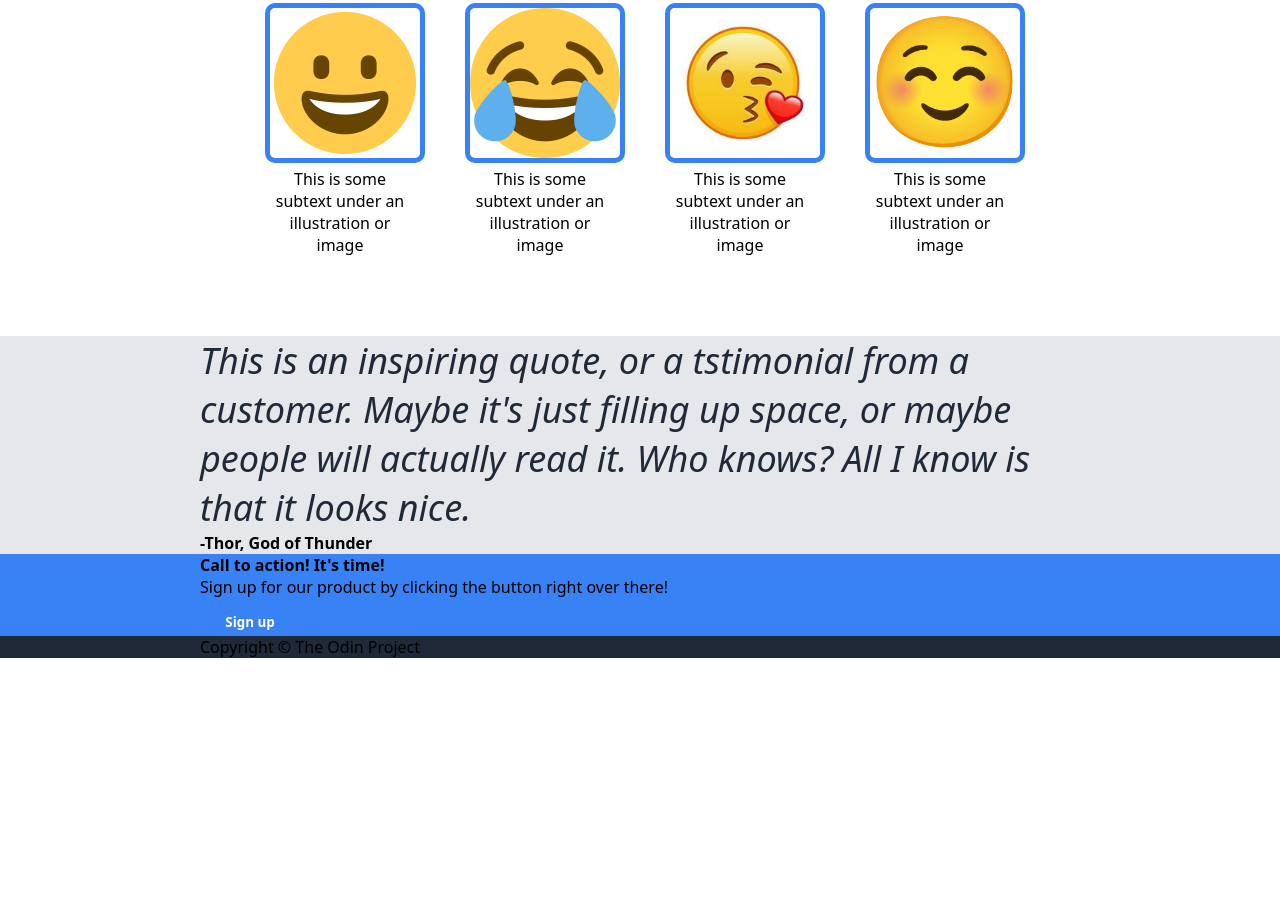
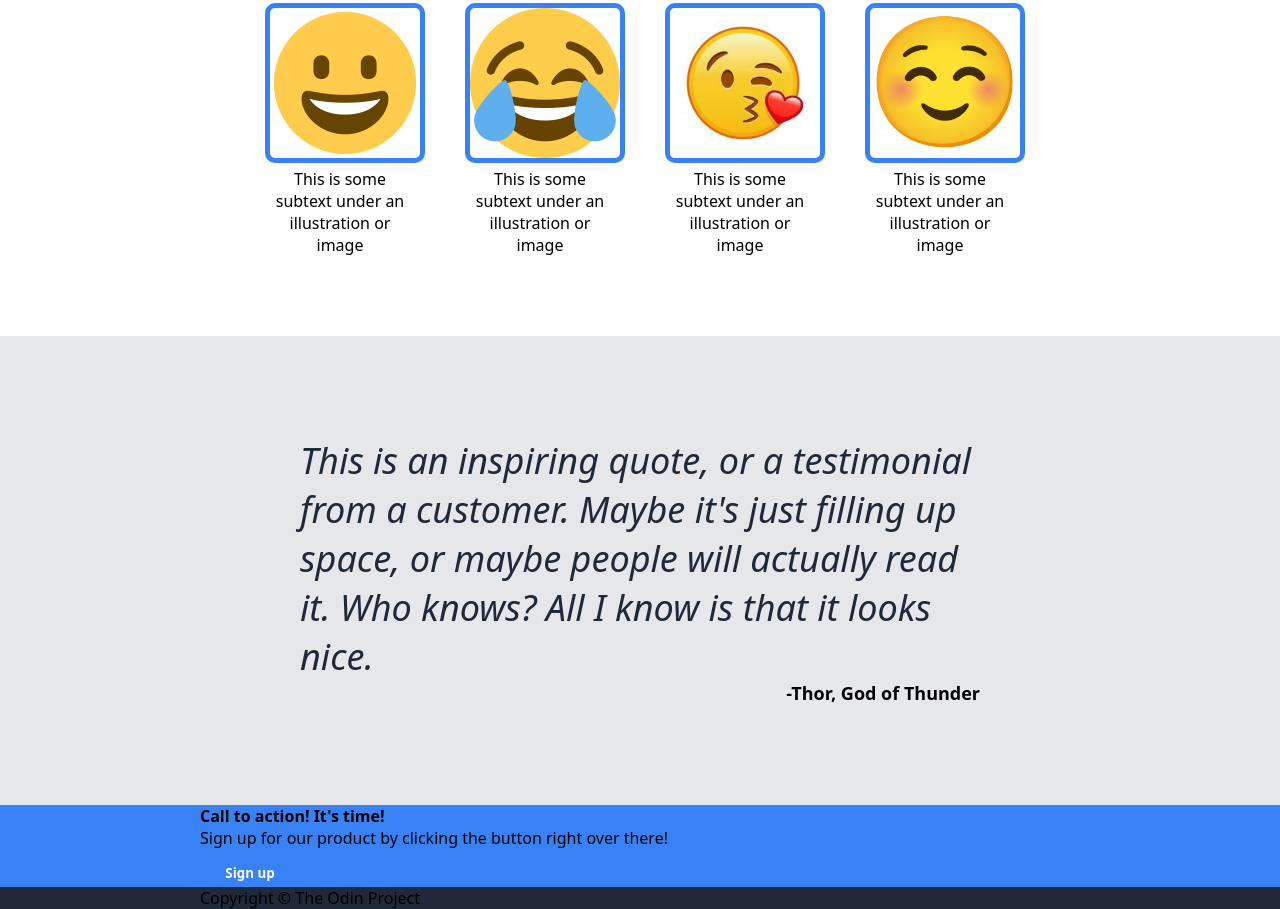
Before and after one commit to habbaszadegan/landing-page-2, a plain HTML site: page index.html in a window 1280 px wide. Shown: the part 679-1588 px from the top of the page. Before the commit the page ends 1337 px from the top, so only its background shows below. Drawn offline with Linux system fonts and the light colour scheme.

Commit message:
finished styling third container

```diff
--- a/index.html
+++ b/index.html
@@ -54,8 +54,8 @@
 
     <div class="container three">
         <div class="container-third-text">
-            <p><i class="quote">This is an inspiring quote, or a tstimonial from a customer. Maybe it's just filling up space, or maybe people will actually read it. Who knows? All I know is that it looks nice.</i></p>
-            <p><strong class="thor">-Thor, God of Thunder</strong></p>
+            <p><i class="quote">This is an inspiring quote, or a testimonial from a customer. Maybe it's just filling up space, or maybe people will actually read it. Who knows? All I know is that it looks nice.</i></p>
+            <p class="thor"><strong>-Thor, God of Thunder</strong></p>
         </div>
     </div>
 
--- a/style.css
+++ b/style.css
@@ -120,3 +120,14 @@ button {
     border:5px solid #3882F6;
     border-radius: 10px;
 }
+
+.container-third-text {
+    padding: 100px;
+    display: flex;
+    flex-direction: column;
+}
+
+.thor {
+    font-size: large;
+    align-self: self-end;
+}
```
